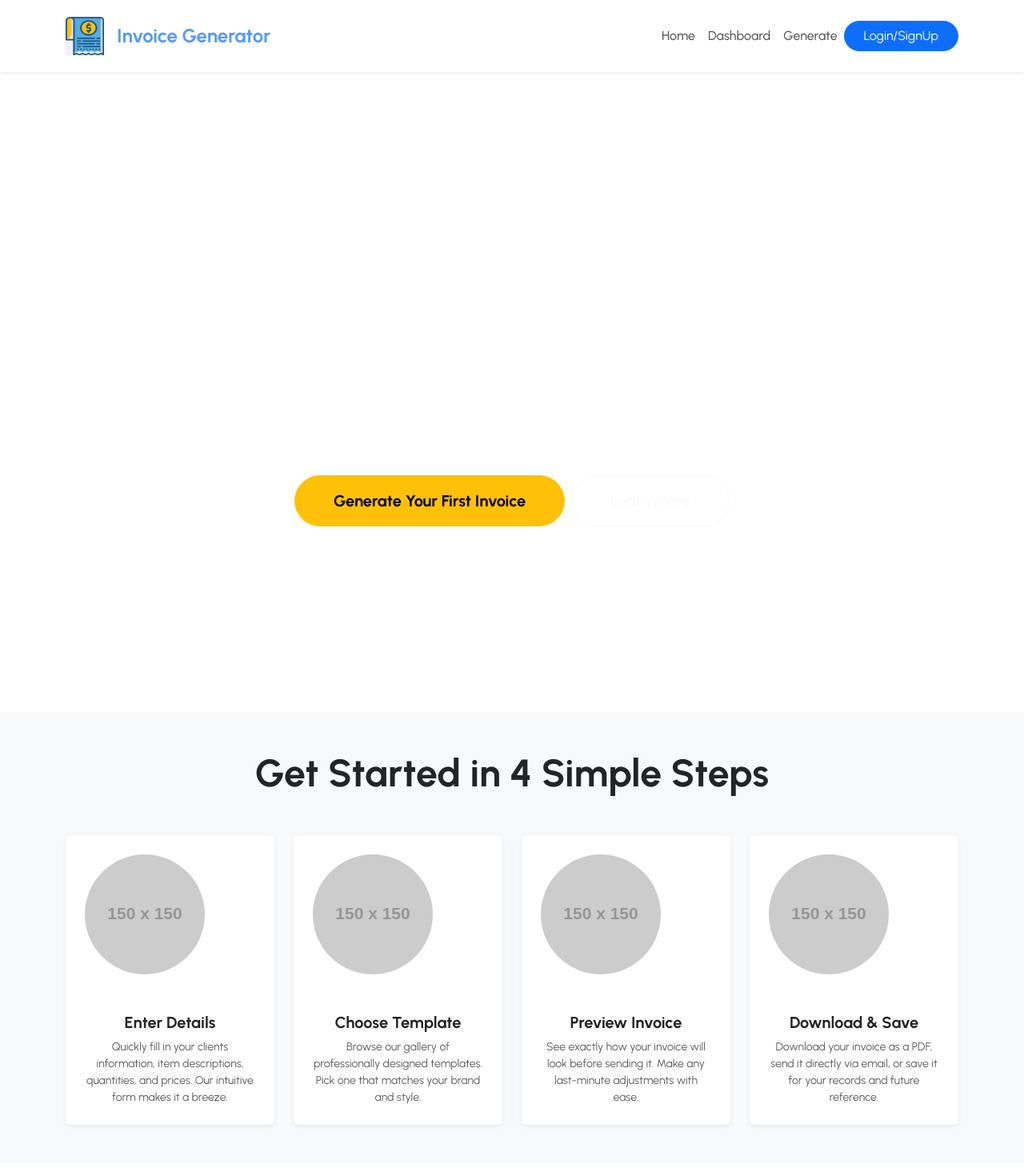
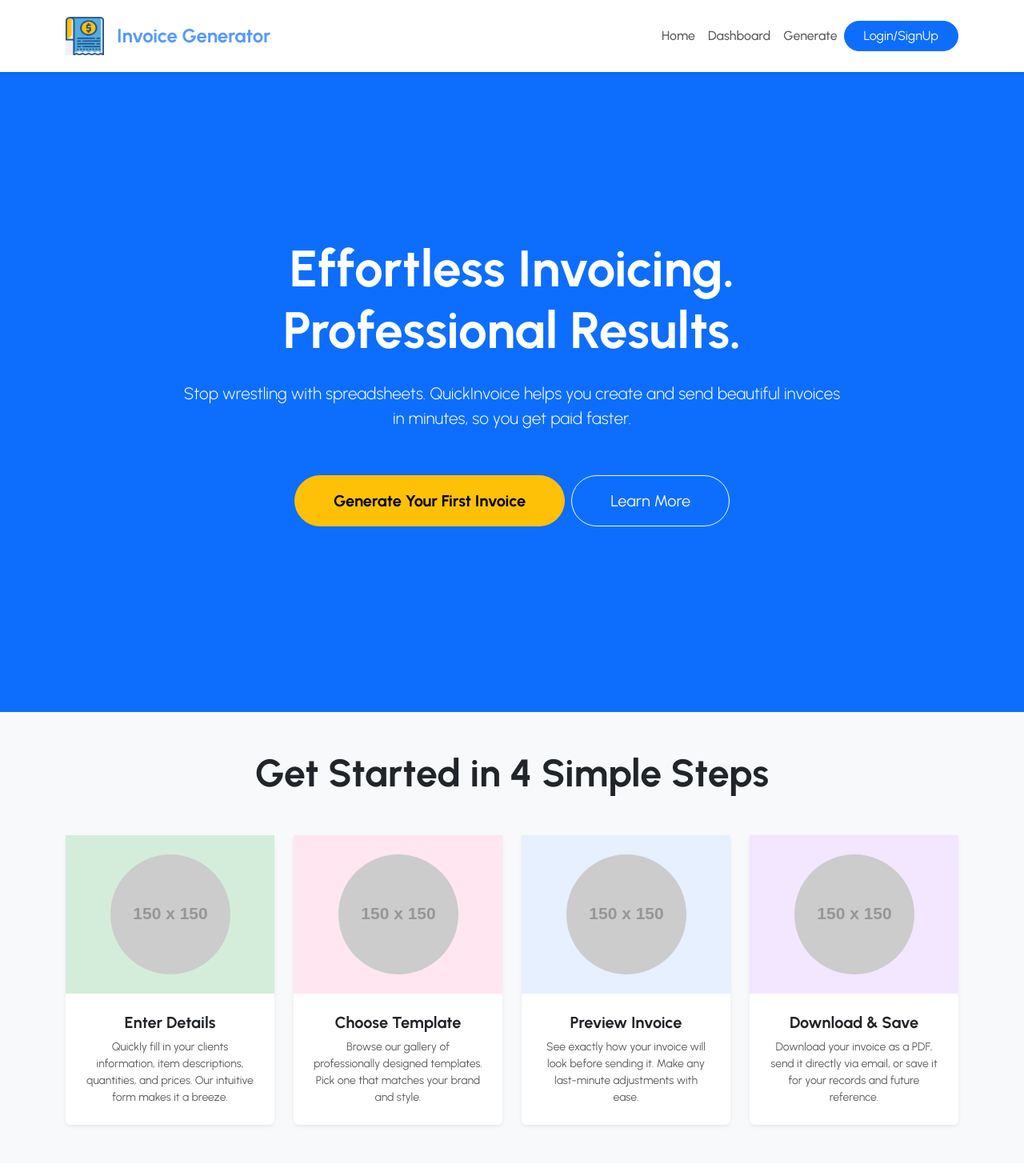
Before and after one commit to sivapriya0616/InvoiceGenerator, a React (Vite) app in the folder InvoiceGenerator/: page / in a window 1280 px wide. Shown: the top 1470 px of the page at 80% size. Built offline with nearby package versions, Linux system fonts and the light colour scheme.

Commit message:
Enhance LandingPage with improved styling and add call-to-action section for invoice generation

```diff
--- a/InvoiceGenerator/src/pages/LandingPage/LandingPage.jsx
+++ b/InvoiceGenerator/src/pages/LandingPage/LandingPage.jsx
@@ -6,7 +6,7 @@ const LandingPage = () => {
     return (
         <>
             {/* Hero Section: Full-width, centered text with background image */}
-            <header id="hero" className="hero-section text-white text-center">
+            <header id="hero" className="hero-section text-white bg-primary text-center">
                 <div className="container py-5 d-flex flex-column justify-content-center" style={{ height: '100vh' }}> {/* style code not sure */}
                     <div className="row py-lg-5">
                         <div className="col-lg-9 col-md-10 mx-auto">
@@ -39,7 +39,7 @@ const LandingPage = () => {
                         {/* Step 1 Card */}
                         <div className="col-md-6 col-lg-3 d-flex">
                             <div className="card h-100 shadow-sm border-0 text-center flex-fill">
-                                <div className="card-img-top-container d-flex align-items-center justify-content p-4 bg-info-soft" >
+                                <div className="card-img-top-container d-flex align-items-center justify-content-center p-4 " style={{ backgroundColor: '#d4edda' }} >
                                     <img src="https://placehold.co/150x150/0D6EFD/FFFFFF?text=1&font=montserrat"
                                         className="rounded-circle"
                                         alt="Enter Details"
@@ -60,7 +60,7 @@ const LandingPage = () => {
                         {/* Step 2 Card */}
                         <div className="col-md-6 col-lg-3 d-flex">
                             <div className="card h-100 shadow-sm border-0 text-center flex-fill">
-                                <div className="card-img-top-container d-flex align-items-center justify-content p-4 bg-info-soft" >
+                                <div className="card-img-top-container d-flex align-items-center justify-content-center p-4 "  style={{ backgroundColor: '#ffe6f0' }}>
                                     <img src="https://placehold.co/150x150/0D6EFD/FFFFFF?text=2&font=montserrat"
                                         className="rounded-circle"
                                         alt="Choose Template"
@@ -81,7 +81,7 @@ const LandingPage = () => {
                         {/* Step 3 Card */}
                         <div className="col-md-6 col-lg-3 d-flex">
                             <div className="card h-100 shadow-sm border-0 text-center flex-fill">
-                                <div className="card-img-top-container d-flex align-items-center justify-content p-4 bg-info-soft" >
+                                <div className="card-img-top-container d-flex align-items-center justify-content-center p-4 "  style={{ backgroundColor: '#e6f0ff' }} >
                                     <img src="https://placehold.co/150x150/0D6EFD/FFFFFF?text=3&font=montserrat"
                                         className="rounded-circle"
                                         alt="Preview Invoice"
@@ -102,9 +102,10 @@ const LandingPage = () => {
                         {/* Step 4 Card */}
                         <div className="col-md-6 col-lg-3 d-flex">
                             <div className="card h-100 shadow-sm border-0 text-center flex-fill">
-                                <div className="card-img-top-container d-flex align-items-center justify-content p-4 bg-info-soft" >
+                                <div className="card-img-top-container d-flex align-items-center justify-content-center p-4 " style={{ backgroundColor: '#f3e6ff' }} >
                                     <img src="https://placehold.co/150x150/0D6EFD/FFFFFF?text=4&font=montserrat"
                                         className="rounded-circle"
+
                                         alt="Download & Save"
                                         onError={(e) => { e.target.onerror = null; e.target.src = 'https://placehold.co/150x150/E0E0E0/000000?text=Error'; }}
                                     />
@@ -229,6 +230,25 @@ const LandingPage = () => {
 
                 </div>
             </section>
+            <section id="generate-invoice" className="py-5 text-center bg-primary text-white">
+               <div className="container">
+               <h2 className="display-5 fw-bold mb-3">Ready to Streamline Your Invoicing?</h2>
+                <p className="lead mb-4 mx-auto" style={{ maxWidth: '600px' }}>
+                Join thousands of freelancers and small businesses who trust QuickInvoice.
+                Start creating professional invoices today - it's fast, easy, and effective!
+                </p>
+                <button
+                  className="btn btn-lg btn-warning fw-bold rounded-pill px-5 py-3"
+                  onClick={() => window.location.href = '/Generate'}
+                 >
+                  Start Generating Invoices Now
+                  </button>
+                  <p className="mt-3 small">
+                   (This will lead to the invoice generation interface)
+                   </p>
+                  </div>
+                   </section>
+
         </>
     )
 }
```
